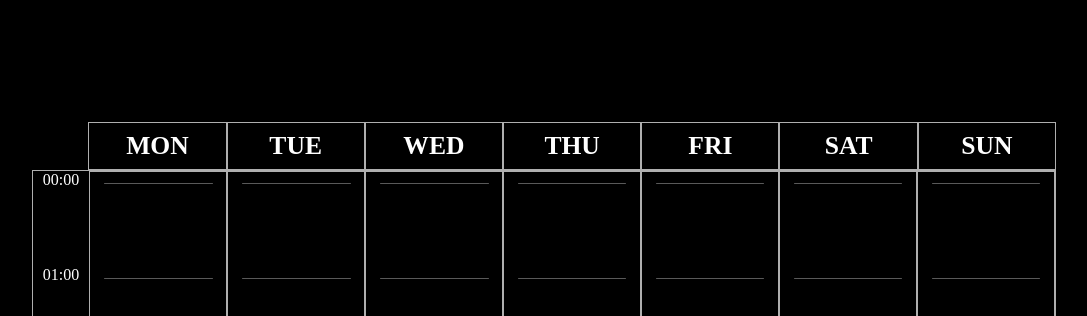
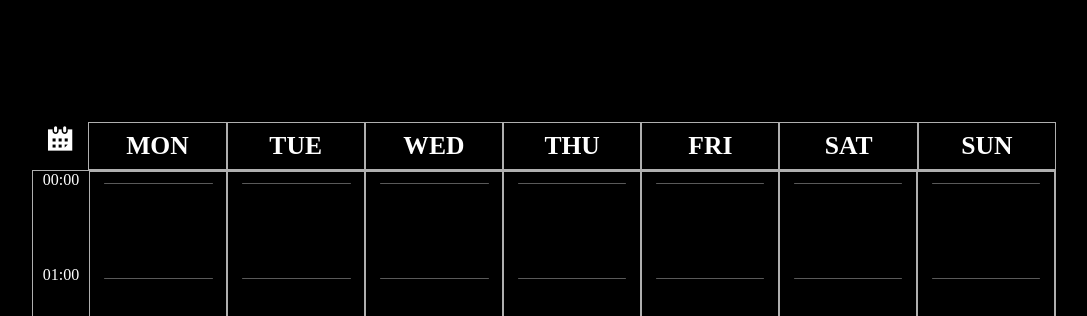
Before and after one commit to sethevXXX/planner, a PHP site: page / in a window 1280 px wide. Shown: the top 316 px of the page, without its empty margins (96-1183 px from the left). Run offline with PHP 8.4, Linux system fonts and the light colour scheme.

Commit message:
Add files via upload

```diff
--- a/index.html
+++ b/index.html
@@ -8,6 +8,7 @@
     <link rel = "short icon" href = "https://cdn-icons-png.flaticon.com/512/3874/3874060.png">
 
     <link rel = "stylesheet" href = "style.css">
+    <link rel = "stylesheet" href = "fontello/css/fontello.css" type = "text/css" />
     <script type = "text/javascript" src = "script.js"></script>
 
 </head>
@@ -16,7 +17,9 @@
 
     <div id = "calendar">
         <header>
-            <div id = "week"></div>
+            <div id = "week">
+                <i class = "icon-calendar-inv"></i>
+            </div>
             <div class = "dayName day">MON</div>
             <div class = "dayName day">TUE</div>
             <div class = "dayName day">WED</div>
--- a/style.css
+++ b/style.css
@@ -46,11 +46,19 @@ section::-webkit-scrollbar
 {
     display: flex;
     justify-content: center;
-    align-items: center;
     float: left;
+
+    position: relative;
 
     width: 5.5%;
     height: 100%;
+}
+.icon-calendar-inv
+{
+    position: absolute;
+    top: 5%;
+
+    font-size: 170%;
 }
 #hours
 {
```
